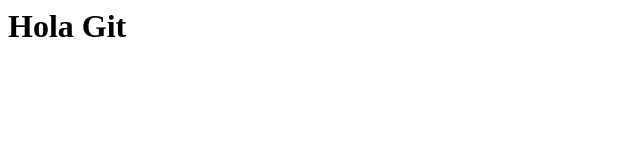
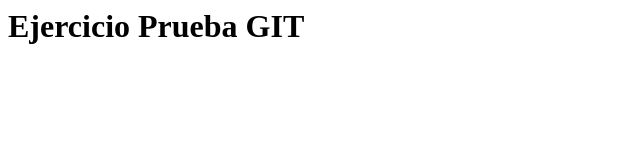
Before and after one commit to andres-mrturco/ejercicio-git, a website built with Parcel: page src/index.html in a window 1280 px wide. Shown: the whole page, without its empty margins (0-640 px from the left). Built offline with nearby package versions, Linux system fonts and the light colour scheme.

```diff
--- a/src/index.html
+++ b/src/index.html
@@ -1,6 +1,6 @@
 <html>
   <body>
-    <h1>Hola Git</h1>
+    <h1>Ejercicio Prueba GIT</h1>
     <script src="./index.js"></script>
   </body>
   <script src="index.js"></script>
--- a/src/index.js
+++ b/src/index.js
@@ -1 +1 @@
-console.log("¡Hola Git!");
+console.log("Cambios en el archivo index.js");
```
Also changed, not shown: Content/branch.png (added), Content/branch2.png (added), Content/commit.png (added), Content/push.png (added), readme.md, 1 other file.
